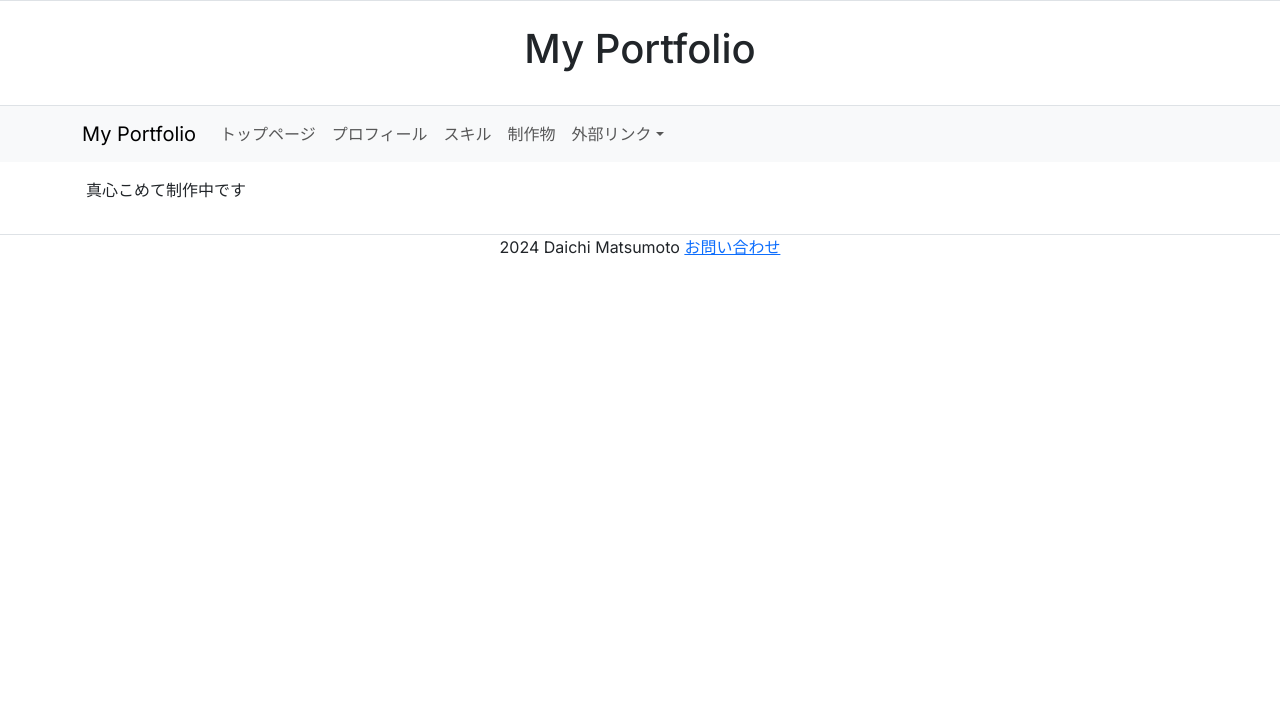
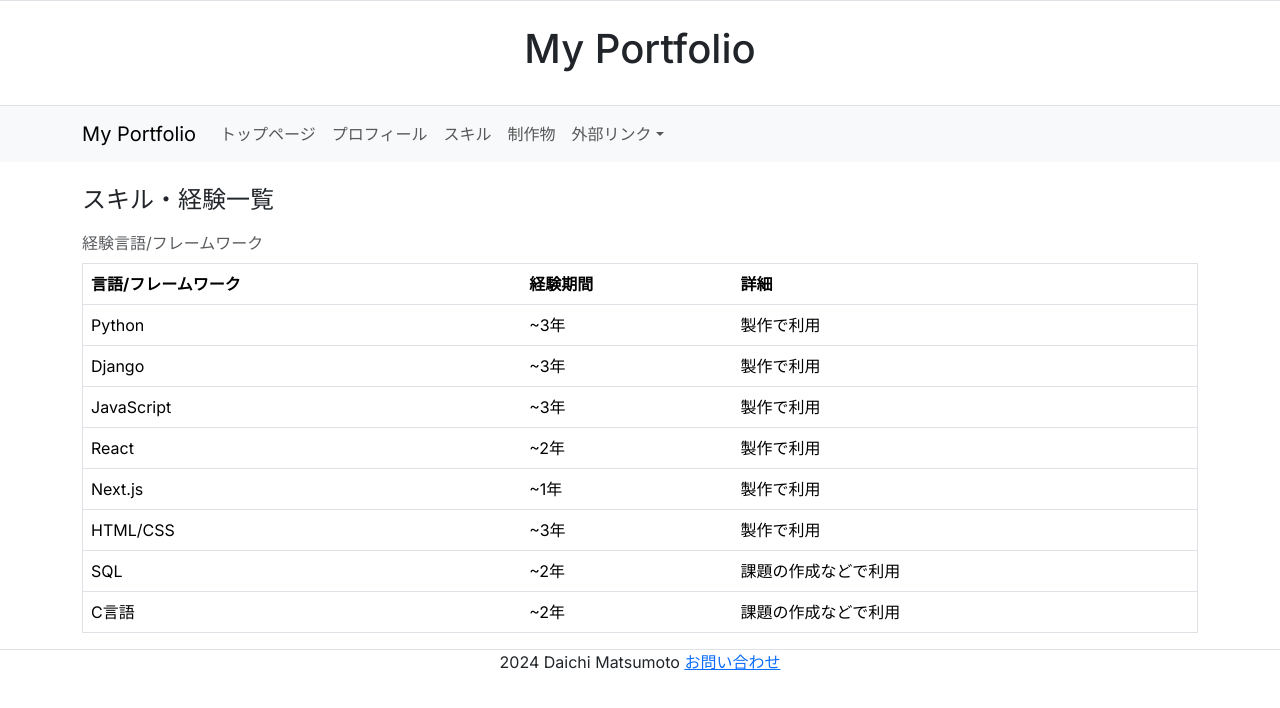
Before and after one commit to Dai-H15/my-portfolio, a Next.js app: page /my-portfolio/skils in a window 1280 px wide. Shown: the top 708 px of the page. Built offline with nearby package versions, Linux system fonts and the light colour scheme.

Commit message:
内容とデザインを大幅改修

```diff
--- a/package.json
+++ b/package.json
@@ -14,12 +14,14 @@
     "next": "14.1.0",
     "react": "^18",
     "react-bootstrap": "^2.10.1",
-    "react-dom": "^18"
+    "react-dom": "^18",
+    "react-html-parser": "^2.0.2"
   },
   "devDependencies": {
     "@types/node": "^20",
     "@types/react": "^18",
     "@types/react-dom": "^18",
+    "@types/react-html-parser": "^2.0.6",
     "autoprefixer": "^10.0.1",
     "eslint": "^8",
     "eslint-config-next": "14.1.0",
--- a/src/app/layout.tsx
+++ b/src/app/layout.tsx
@@ -22,13 +22,13 @@ export default function RootLayout({
     <html lang="ja">
       <body className={inter.className}>
         <div className="container-fluid p-0">
-          <div className="row"><Header/></div>
-          <div className="row d-block">
+          <div className="row "><Header/></div>
+          <div className="row d-block pb-4">
             <MenuBar/>
           </div>
           <div className = "container">
             <div className="row ">
-            <div className="p-3">{children}</div>
+            <div className="">{children}</div>
           </div>
           </div>
           <div className="row"><Footer/></div>
--- a/src/app/profile/page.tsx
+++ b/src/app/profile/page.tsx
@@ -52,8 +52,8 @@ export default function Profile() {
     return(
         <div className="container">
             <div className="row">
-                <div className="prof-img col col-md-5"><Image className=" rounded" src = "/my-portfolio/prof_img.jpg" width={200} height={200} alt="プロフィール画像"/></div>
-                <div className="col col-md-5 m-2">
+                <div className="prof-img col-md-10 col-lg-2"><Image className="img-fluid rounded" src = "/my-portfolio/prof_img.jpg" width={200} height={200} alt="プロフィール画像"/></div>
+                <div className="col-md col-lg-5 m-3">
                     <ul className="list-unstyled p-3 border rounded-3">
                         <Base/>
                     </ul>
--- /dev/null
+++ b/src/app/skils/datasets.tsx
@@ -0,0 +1,19 @@
+const Skils: { [key: string]: {period:string, level: number} } = {
+    "Python": {period: "~3年", level: 3},
+    "Django": {period: "~3年", level: 3},
+    "JavaScript": {period: "~3年", level: 3},
+    "React": {period: "~2年", level:3},
+    "Next.js": {period: "~1年", level:3},
+    "HTML/CSS": {period: "~3年", level: 3},
+    "SQL": {period: "~2年", level: 2},
+    "C言語": {period: "~2年", level:2},
+};
+const levels: { [key: number]: string } = {
+    1: "授業内で取り扱いあり",
+    2: "課題の作成などで利用",
+    3: "製作で利用",
+};
+
+const defaultExport = {Skils, levels};
+
+export default defaultExport;
--- a/src/app/skils/page.tsx
+++ b/src/app/skils/page.tsx
@@ -1,3 +1,32 @@
+import Datasets from "./datasets";
+import React from "react";
+
 export default function Skils(){
-return(<p className="">真心こめて制作中です</p>)
+    let tables = "";
+    for (let index = 0; index < Object.keys(Datasets.Skils).length; index++) {
+        tables += `<tr>
+        <td>${Object.keys(Datasets.Skils)[index]}</td>
+        <td>${Object.values(Datasets.Skils)[index].period}</td>
+        <td>${Datasets.levels[Object.values(Datasets.Skils)[index].level]}</td>
+        </tr>`
+    };
+
+return(
+<div className="row">
+    <div className = "col">
+    <h4>スキル・経験一覧</h4>
+    <table className = "table caption-top border rounded">
+    <caption>経験言語/フレームワーク</caption>
+        <thead>
+            <tr>
+                <th>言語/フレームワーク</th>
+                <th>経験期間</th>
+                <th>詳細</th>
+            </tr>
+        </thead>
+        <tbody dangerouslySetInnerHTML={{ __html: tables }} />
+    </table>
+    </div>
+</div>
+)
 }
--- a/src/app/works/datasets.tsx
+++ b/src/app/works/datasets.tsx
@@ -4,7 +4,7 @@ const Title: {[key:string]: string} = {
     "003":"ranking_app",
     "004":"【非公開】カスタムユーザー",
     "005":"【非公開】js-animation",
-    "006":"Biz Intelli Scan",
+    "006":"【公開一時停止】Biz Intelli Scan",
 };
 
 const Images: {[key:string]: [string,number,number]}  = {
@@ -22,7 +22,7 @@ const Desc: {[key:string]: string} = {
     "003": "360°評価を行う際に問題となった、\n「意図せず投票者(誰が何位に投票したか)を表示したまま共有してしまった」「点数計算がめんどくさい」\nといった問題を解決しようとして作ったアプリです。採用されることなく没になったお蔵入りアプリです。\n※写真だと名前出てますが、設定で非表示にできるようにしてあります",
     "004":"授業内制作における担当箇所。1つのDjangoアカウントから複数プロファイルの使い分けを可能にし、\nグループ作成や個人同士でのチャットのやり取りなどを行う事ができるよう認証の基盤を設計・実装。\n加えて、同授業制作におけるチャットアプリにおいてグループチャットと個人チャットのルーム機能の構想・実装を担当。\n載せられないけれど、とてもとても頑張ったプロジェクトでした。",
     "005": "詳細は省きますが、半分遊んでます。\n追記: 最初はGitHubにて公開していましたが、一度授業課題として扱われたものなので非公開に変更します。\n使用例くらいは公開しても問題ないと思うのでそのままにしておきます",
-    "006": "企業研究シートを管理したいと思って作ってます。名前はChatGPTくんがつけてくれました。\n真心込めて制作中です。内容はネット上や大学でいただいた企業研究シートからです。とりあえず私的利用限定。\n最近、機能追加で面談録の作成と、APIからの情報取得やJSONでのインポートやエクスポートなど、例のごとく機能がてんこ盛りになりそうです",
+    "006": "企業研究シートを管理したいと思って作ってます。名前はChatGPTくんがつけてくれました。\n真心込めて制作中です。内容はネット上や大学でいただいた企業研究シートからです。とりあえず私的利用限定。\n最近、機能追加で面談録の作成と、APIからの情報取得やJSONでのインポートやエクスポートなど、例のごとく機能がてんこ盛りになりそうです\n＊思ったよりも高機能になり、春学期のチーム演習次第で、学生向けに公開できないかと考えているため、ソースコードを非公開にしました",
 };
 
 const URLs: {[key:string]: string}= {
@@ -31,7 +31,7 @@ const URLs: {[key:string]: string}= {
     "003": "https://github.com/Dai-H15/ranking_app",
     "004":"about:blank",
     "005":"about:blank",
-    "006": "https://github.com/Dai-H15/BizIntelliScan",
+    "006": "about:blank",
 }
 
 
```
Also changed, not shown: src/app/page.tsx (+15 -5 lines), 1 other file (tests, documents, lock files or other folders).
